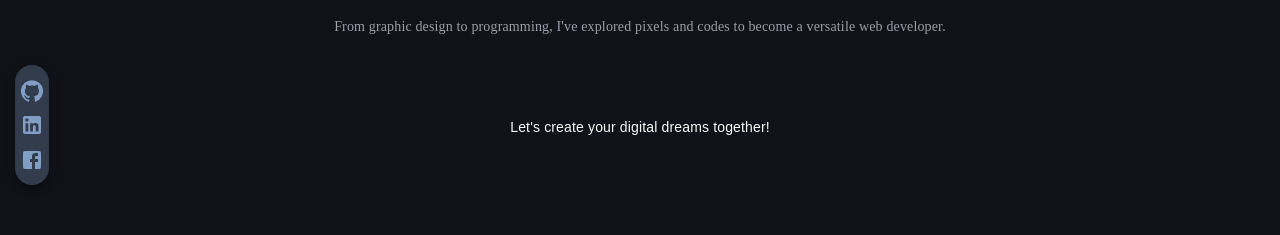
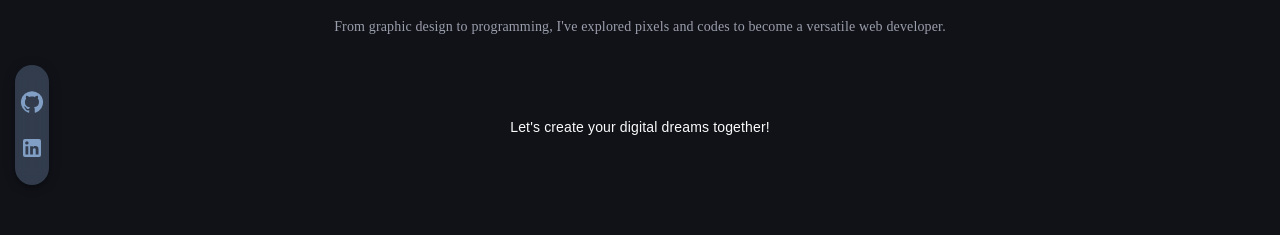
Before and after one commit to hans-salangsang/Web-Portfolio, a React (Create React App) app: page / in a window 1280 px wide. Shown: the part 431-666 px from the top of the page. Built offline with nearby package versions, Linux system fonts and the light colour scheme; no server answers.

Commit message:
Social links

```diff
--- a/src/components/FloatingSocials.js
+++ b/src/components/FloatingSocials.js
@@ -53,7 +53,7 @@ function FloatingSocials({ Typography, Chip }) {
           borderRadius: 8,
           boxShadow: theme.shadows[5],
           position: 'fixed',
-          top: screenSize === 'xs' ? '60vh' : '62vh',
+          top: screenSize === 'xs' ? '73vh' : '62vh',
           left: 15,
           zIndex: 999,
           backdropFilter: 'blur(8px)', }}>
@@ -67,7 +67,14 @@ function FloatingSocials({ Typography, Chip }) {
             scale: hoveredButton === '' ? 1 : (hoveredButton !== 'GitHub' ? 0.9 : 1),
           }}
         >
-          <IconButton aria-label="GitHub" size="small">
+          <IconButton
+            aria-label="GitHub"
+            size="small"
+            component="a"
+            href="https://github.com/hans-salangsang"
+            target="_blank"
+            rel="noopener noreferrer"
+          >
             <GitHubIcon />
           </IconButton>
         </motion.div>
@@ -81,24 +88,18 @@ function FloatingSocials({ Typography, Chip }) {
             scale: hoveredButton === '' ? 1 : (hoveredButton !== 'LinkedIn' ? 0.9 : 1),
           }}
         >
-          <IconButton aria-label="LinkedIn" size="small">
+          <IconButton
+            aria-label="LinkedIn"
+            size="small"
+            component="a"
+            href="https://www.linkedin.com/in/hans-wilhelm-salangsang/"
+            target="_blank"
+            rel="noopener noreferrer"
+          >
             <LinkedInIcon />
           </IconButton>
         </motion.div>
 
-        <motion.div
-          whileHover={{ scale: 1.2, marginTop: -4 }}
-          whileTap={{ scale: 0.9, marginTop: -2 }}
-          onMouseEnter={() => setHoveredButton('Facebook')}
-          onMouseLeave={() => setHoveredButton('')}
-          animate={{
-            scale: hoveredButton === '' ? 1 : (hoveredButton !== 'Facebook' ? 0.9 : 1),
-          }}
-        >
-          <IconButton aria-label="Facebook" size="small">
-            <FacebookIcon />
-          </IconButton>
-        </motion.div>
       </Stack>
   );
 }
```
